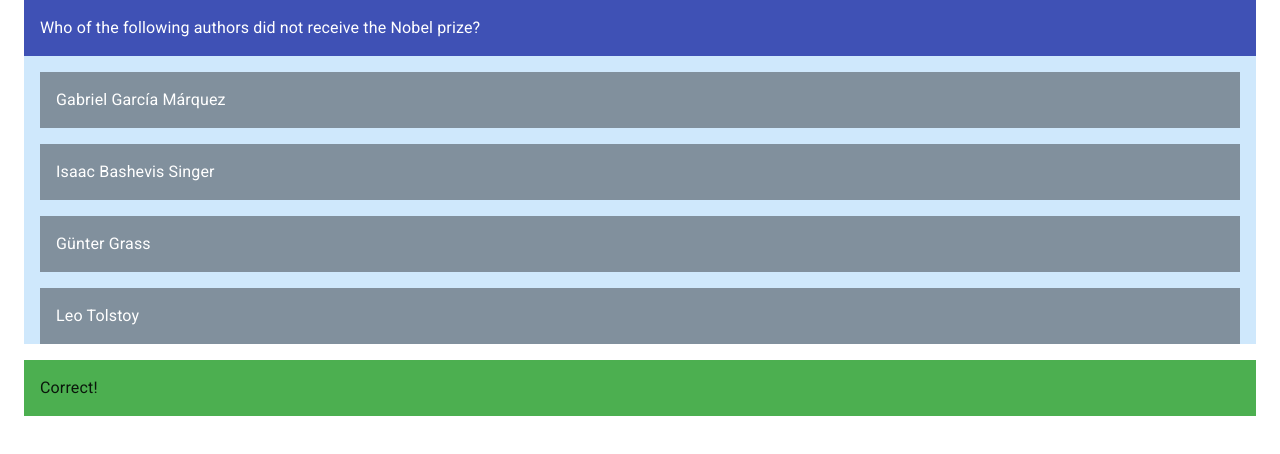
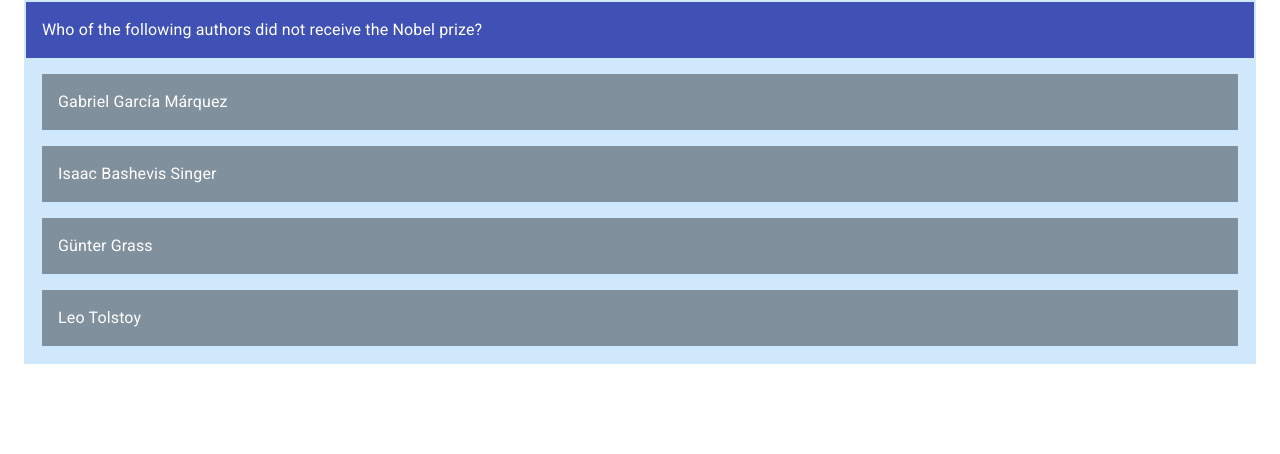
Before and after one commit to ItzikHendel/trivia, a Next.js app: page / in a window 1280 px wide. Shown: the top 454 px of the page. Built offline with nearby package versions, Linux system fonts and the light colour scheme.

Commit message:
Handle result per answer status

```diff
--- a/Components/Game.js
+++ b/Components/Game.js
@@ -1,13 +1,19 @@
+import React, { useState, useCallback } from 'react';
 import Container from '@material-ui/core/Container';
 
 import Quiz from './Quiz';
 import Result from './Result';
 
 export default function Game({ quizData }) {
+    const [answerStatus, setAnswerStatus] = useState('notSelected');
+    const { question, answers } = quizData;
+    const handleAnswerSelected = useCallback((answer) => {
+        setAnswerStatus(answer === answers[0] ? 'correct' : 'wrong');
+    }, []);
     return (
         <Container>
-            <Quiz quizData={quizData} />
-            <Result />
+            <Quiz question={question} answers={answers} handleAnswerSelected={handleAnswerSelected} />
+            <Result answerStatus={answerStatus} />
         </Container>
     );
 };
--- a/Components/Quiz.js
+++ b/Components/Quiz.js
@@ -1,17 +1,17 @@
+import React from 'react';
 import Typography from '@material-ui/core/Typography';
 import Box from '@material-ui/core/Box';
 import { shuffle } from 'underscore';
 
-export default function Quiz({ quizData }) {
-    const { question, answers } = quizData;
-    const handleAnswerSelected = (answer) => console.log("isCorrect: ", answer === quizData.answers[0]);
-
+const Quiz = React.memo(({ question, answers, handleAnswerSelected }) => {
     const answerRow = (answer) => <Box key={answer} bgcolor="text.disabled" color="background.paper" m={2} p={2} onClick={() => handleAnswerSelected(answer)}>{answer}</Box>;
 
     return (
-        <Typography component="div" style={{ backgroundColor: '#cfe8fc', gutterBottom:'true' }} >
-            <Box bgcolor="primary.main" color="primary.contrastText" p={2}>{quizData.question}</Box>
-            {shuffle(quizData.answers).map((answer) => answerRow(answer))}
+        <Typography component="div" style={{ backgroundColor: '#cfe8fc', padding: '2px' }}  >
+            <Box bgcolor="primary.main" color="primary.contrastText" p={2}>{question}</Box>
+            {shuffle(answers).map((answer) => answerRow(answer))}
         </Typography>
     );
-}
+});
+
+export default Quiz;
--- a/Components/Result.js
+++ b/Components/Result.js
@@ -1,10 +1,13 @@
 import Typography from '@material-ui/core/Typography';
 import Box from '@material-ui/core/Box';
 
-export default function Result () {
+export default function Result({ answerStatus }) {
+    const resultMsg = answerStatus === "notSelected" ? null :
+        (answerStatus === 'correct' ?
+            <Box bgcolor="success.main" color="success.contrastText" p={2}>Correct!</Box> :
+            <Box bgcolor="error.main" color="error.contrastText" p={2}>Wrong!</Box>
+        );
     return (
-        <Typography component="div" style={{ backgroundColor: '' }} >
-        <Box bgcolor="success.main" color="success.contrastText" p={2}>Correct!</Box>
-        </Typography>
+        <Typography component="div" style={{ backgroundColor: '' }} > {resultMsg} </Typography>
     )
 }
```
